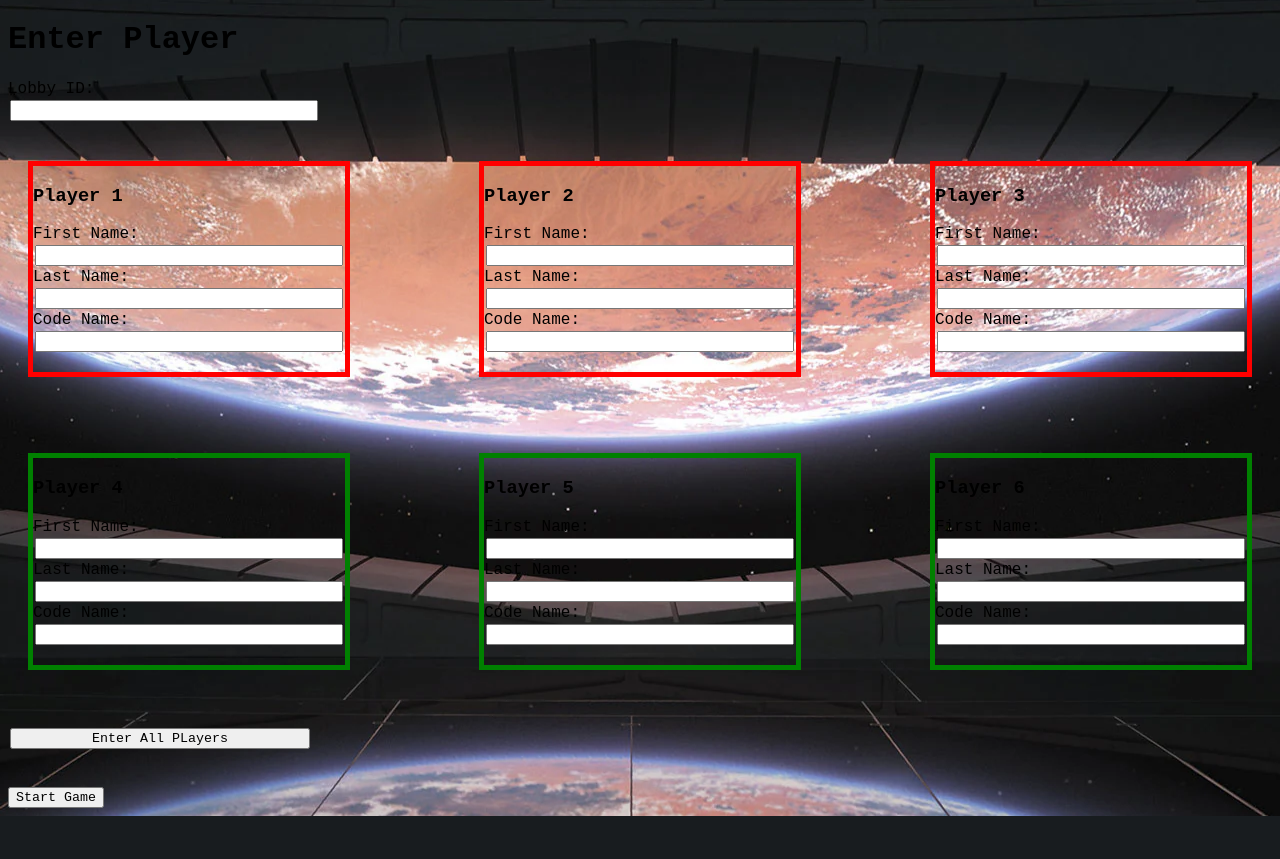
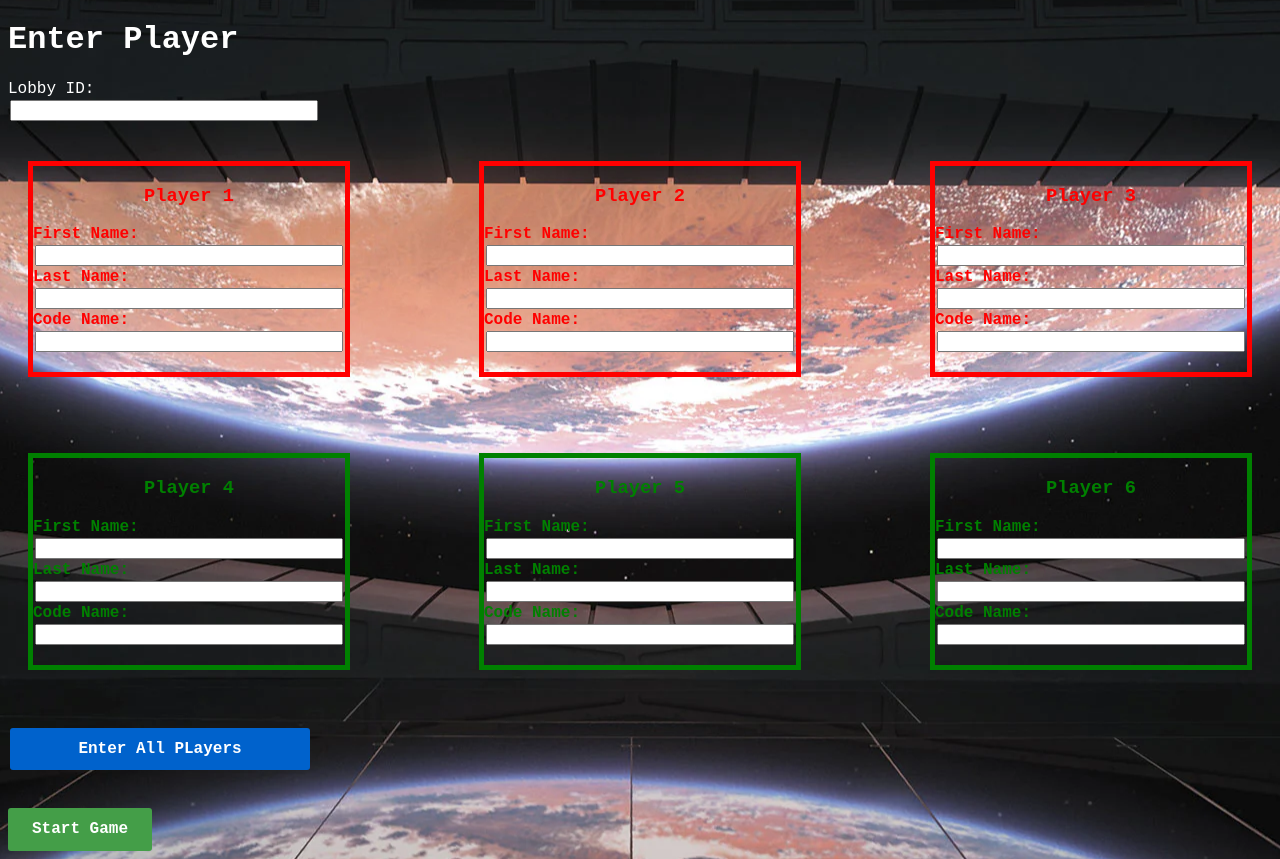
Before and after one commit to gaberay2022/Software-Engineer-Project, a Flask app: page / in a window 1280 px wide. Before the commit the page ends 816 px from the top, so only its background shows below. Run offline with Flask 2, Linux system fonts and the light colour scheme; some libraries are stand-ins or nearby versions.

Commit message:
Updated colors for fonts and beautified buttons on player entry screen

```diff
--- a/static/css/PlayerEntryScreen.css
+++ b/static/css/PlayerEntryScreen.css
@@ -75,6 +75,46 @@ input{
   margin: 2px;
 }
 
+#start_game_btn {
+  font-family: 'Courier New';
+  display: inline-block;
+  outline: none;
+  cursor: pointer;
+  font-weight: 600;
+  border-radius: 3px;
+  padding: 12px 24px;
+  border: 0;
+  color: white;
+  background: #449e48;
+  line-height: 1.15;
+  font-size: 16px;
+}
+
+#start_game_btn:hover {
+  transition: all .1s ease;
+  background-color: #3d8c40;
+}
+
+#enter_players_btn {
+  font-family: 'Courier New';
+  display: inline-block;
+  outline: none;
+  cursor: pointer;
+  font-weight: 600;
+  border-radius: 3px;
+  padding: 12px 24px;
+  border: 0;
+  color: white;
+  background: #0062cc;
+  line-height: 1.15;
+  font-size: 16px;
+}
+
+#enter_players_btn:hover {
+  transition: all .1s ease;
+  background-color: #0055b3;
+}
+
 
 /* added a background image that fit the theme */
 body {
--- a/templates/PlayerEntryScreen.html
+++ b/templates/PlayerEntryScreen.html
@@ -8,41 +8,41 @@
     <div class="splash_screen">
       <h1> </h1>
     </div>
-    <h1 style="font-family: 'Courier New'">Enter Player</h1>
+    <h1 style="font-family: 'Courier New'; color:white">Enter Player</h1>
     <form action='PlayerEntryScreen' method="POST">
 
       <div class = "lobbyID">
-        <label for="lobby-id">Lobby ID:</label>
+        <label for="lobby-id" style="color:white">Lobby ID:</label>
         <input type="text" id="lobby-id" name="lobby-id"><br><br>
       </div>
       <div class="container1">
       <div class="player1">
-        <h3>Player 1</h3>
-        <label for="player-1-fn">First Name:</label>
+        <h3 style="color: red; text-align: center">Player 1</h3>
+        <label for="player-1-fn" style="color: red; font-weight: bold;">First Name:</label>
         <input type="text" id="player-1-fn" name="player-1-fn">
-        <label for="player-1-ln">Last Name:</label>
+        <label for="player-1-ln" style="color: red; font-weight: bold;">Last Name:</label>
         <input type="text" id="player-1-ln" name="player-1-ln">
-        <label for="player-1-cn">Code Name:</label>
+        <label for="player-1-cn" style="color: red; font-weight: bold;">Code Name:</label>
         <input type="text" id="player-1-cn" name="player-1-cn"><br><br>
       </div>
 
       <div class="player1">
-        <h3>Player 2</h3>
-        <label for="player-2-fn">First Name:</label>
+        <h3 style="color: red; text-align: center">Player 2</h3>
+        <label for="player-2-fn" style="color: red; font-weight: bold;">First Name:</label>
         <input type="text" id="player-2-fn" name="player-2-fn">
-        <label for="player-2-ln">Last Name:</label>
+        <label for="player-2-ln" style="color: red; font-weight: bold;">Last Name:</label>
         <input type="text" id="player-2-ln" name="player-2-ln">
-        <label for="player-2-cn">Code Name:</label>
+        <label for="player-2-cn" style="color: red; font-weight: bold;">Code Name:</label>
         <input type="text" id="player-2-cn" name="player-2-cn"><br><br>
       </div>
 
       <div class="player1">
-        <h3>Player 3</h3>
-        <label for="player-3-fn">First Name:</label>
+        <h3 style="color: red; text-align: center">Player 3</h3>
+        <label for="player-3-fn" style="color: red; font-weight: bold;">First Name:</label>
         <input type="text" id="player-3-fn" name="player-3-fn">
-        <label for="player-3-ln">Last Name:</label>
+        <label for="player-3-ln" style="color: red; font-weight: bold;">Last Name:</label>
         <input type="text" id="player-3-ln" name="player-3-ln">
-        <label for="player-3-cn">Code Name:</label>
+        <label for="player-3-cn" style="color: red; font-weight: bold;">Code Name:</label>
         <input type="text" id="player-3-cn" name="player-3-cn"><br><br>
       </div>
     </div>
@@ -50,42 +50,42 @@
       <br><br>
     <div class="container2">
       <div class="player2">
-        <h3>Player 4</h3>
-        <label for="player-4-fn">First Name:</label>
+        <h3 style="color: green; text-align: center">Player 4</h3>
+        <label for="player-4-fn" style="color: green; font-weight: bold;">First Name:</label>
         <input type="text" id="player-4-fn" name="player-4-fn">
-        <label for="player-4-ln">Last Name:</label>
+        <label for="player-4-ln" style="color: green; font-weight: bold;">Last Name:</label>
         <input type="text" id="player-4-ln" name="player-4-ln">
-        <label for="player-4-cn">Code Name:</label>
+        <label for="player-4-cn" style="color: green; font-weight: bold;">Code Name:</label>
         <input type="text" id="player-4-cn" name="player-4-cn"><br><br>
       </div>
 
       <div class="player2">
-        <h3>Player 5</h3>
-        <label for="player-5-fn">First Name:</label>
+        <h3 style="color: green; text-align: center">Player 5</h3>
+        <label for="player-5-fn" style="color: green; font-weight: bold;">First Name:</label>
         <input type="text" id="player-5-fn" name="player-5-fn">
-        <label for="player-5-ln">Last Name:</label>
+        <label for="player-5-ln" style="color: green; font-weight: bold;">Last Name:</label>
         <input type="text" id="player-5-ln" name="player-5-ln">
-        <label for="player-5-cn">Code Name:</label>
+        <label for="player-5-cn" style="color: green; font-weight: bold;">Code Name:</label>
         <input type="text" id="player-5-cn" name="player-5-cn"><br><br>
       </div>
 
       <div class="player2">
-        <h3>Player 6</h3>
-        <label for="player-6-fn">First Name:</label>
+        <h3 style="color: green; text-align: center">Player 6</h3>
+        <label for="player-6-fn" style="color: green; font-weight: bold;">First Name:</label>
         <input type="text" id="player-6-fn" name="player-6-fn">
-        <label for="player-1-ln">Last Name:</label>
+        <label for="player-1-ln" style="color: green; font-weight: bold;">Last Name:</label>
         <input type="text" id="player-6-ln" name="player-6-ln">
-        <label for="player-1-cn">Code Name:</label>
+        <label for="player-1-cn" style="color: green; font-weight: bold;">Code Name:</label>
         <input type="text" id="player-6-cn" name="player-6-cn"><br><br>
       </div>
     </div>
       <br><br>
 
-      <input style="font-family: 'Courier New'; text-align: center;" type="submit" value="Enter All PLayers">
+      <input id="enter_players_btn" style="font-family: 'Courier New'; text-align: center;" type="submit" value="Enter All PLayers">
     </form>
 
     <br><br>
-    <button style ="font-family: 'Courier New'; align-items: center;" onclick="location.href='{{ url_for('GamePlayScreen') }}'">Start Game</button>
+    <button id="start_game_btn" onclick="location.href='{{ url_for('GamePlayScreen') }}'">Start Game</button>
 </body>
 </html>
 <script>
```
